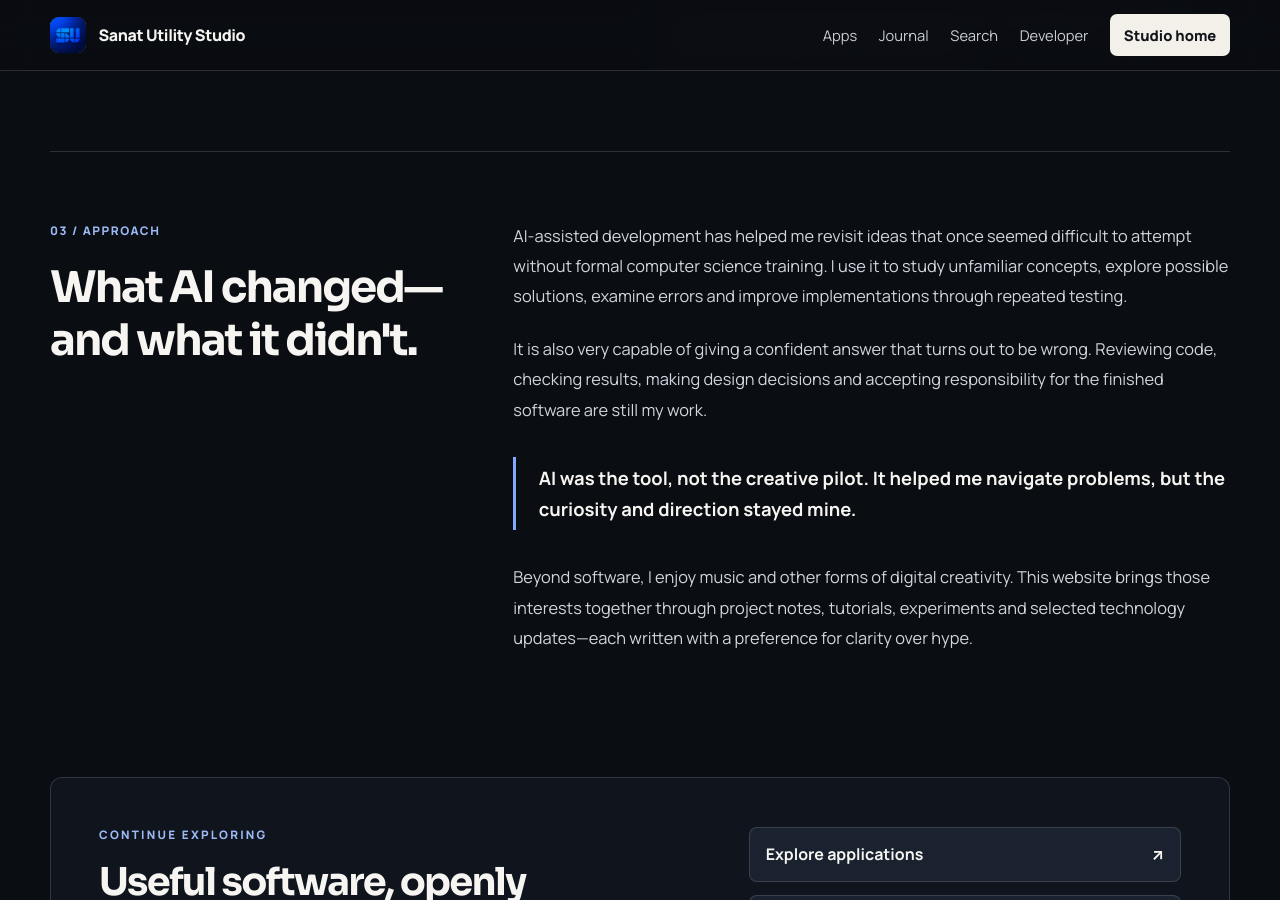
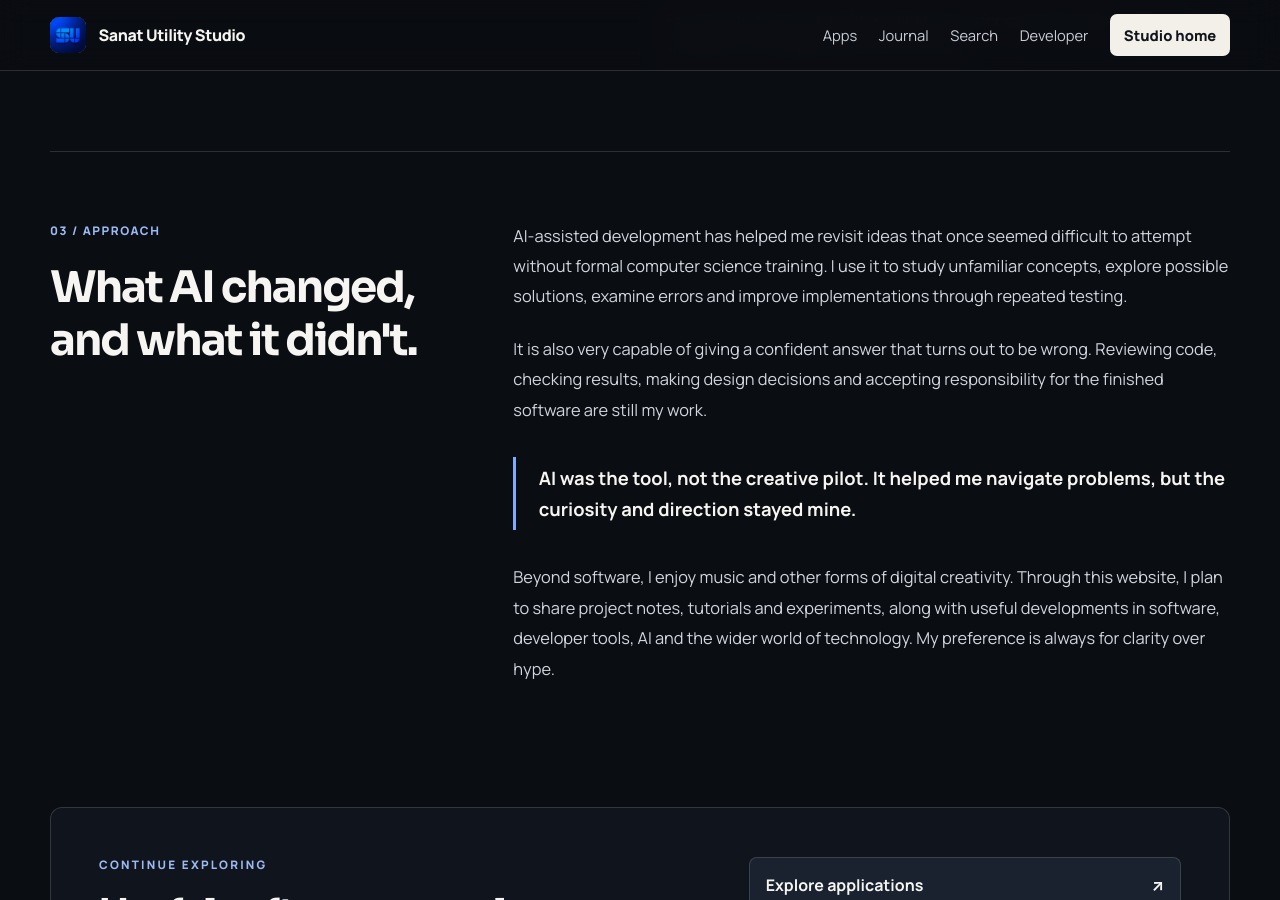
Before and after one commit to sanatutilitystudio/sanatutilitystudio.github.io, a Jekyll site: the page built from about-developer/index.html, in a window 1280 px wide and 900 px high, scrolled down 1639 px. Built offline with Jekyll 4.4.1, drawn with Linux system fonts in a browser that asks for light colours.

Commit message:
Editorial: natural punctuation and broader tech coverage (about-developer/index.html)

```diff
--- a/about-developer/index.html
+++ b/about-developer/index.html
@@ -1,6 +1,6 @@
 ---
 layout: reading
-title: "About the Developer — Sanat Debbarma"
+title: "About the Developer | Sanat Debbarma"
 description: "Meet Sanat Debbarma, a physician specializing in Internal Medicine and the independent developer behind Sanat Utility Studio."
 permalink: /about-developer/
 include_developer_css: true
@@ -42,12 +42,12 @@ social_image: /assets/developer-portrait.webp
 </section>
 
 <section class="developer-approach container" aria-labelledby="developer-approach-title">
-  <div class="developer-section-marker"><span>03 / Approach</span><h2 id="developer-approach-title">What AI changed—and what it didn't.</h2></div>
+  <div class="developer-section-marker"><span>03 / Approach</span><h2 id="developer-approach-title">What AI changed, and what it didn't.</h2></div>
   <div class="developer-prose">
     <p>AI-assisted development has helped me revisit ideas that once seemed difficult to attempt without formal computer science training. I use it to study unfamiliar concepts, explore possible solutions, examine errors and improve implementations through repeated testing.</p>
     <p>It is also very capable of giving a confident answer that turns out to be wrong. Reviewing code, checking results, making design decisions and accepting responsibility for the finished software are still my work.</p>
     <blockquote>AI was the tool, not the creative pilot. It helped me navigate problems, but the curiosity and direction stayed mine.</blockquote>
-    <p>Beyond software, I enjoy music and other forms of digital creativity. This website brings those interests together through project notes, tutorials, experiments and selected technology updates—each written with a preference for clarity over hype.</p>
+    <p>Beyond software, I enjoy music and other forms of digital creativity. Through this website, I plan to share project notes, tutorials and experiments, along with useful developments in software, developer tools, AI and the wider world of technology. My preference is always for clarity over hype.</p>
   </div>
 </section>
 
```
